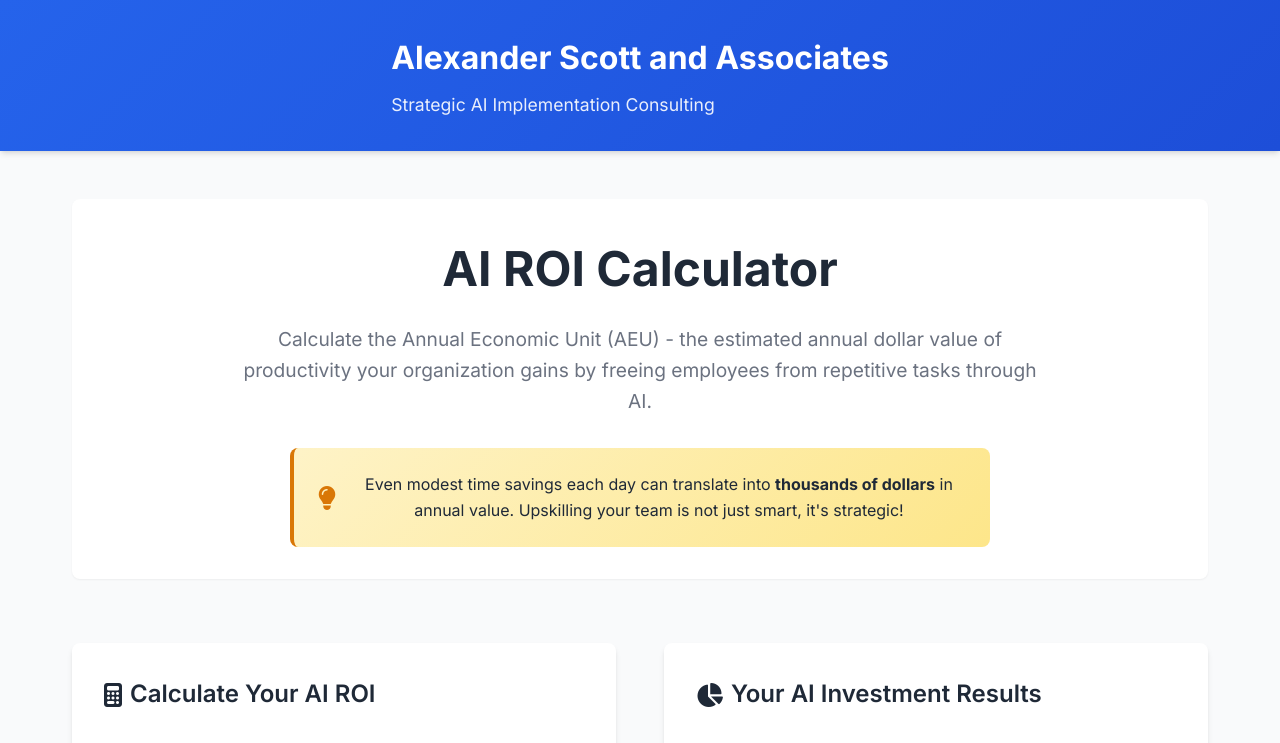
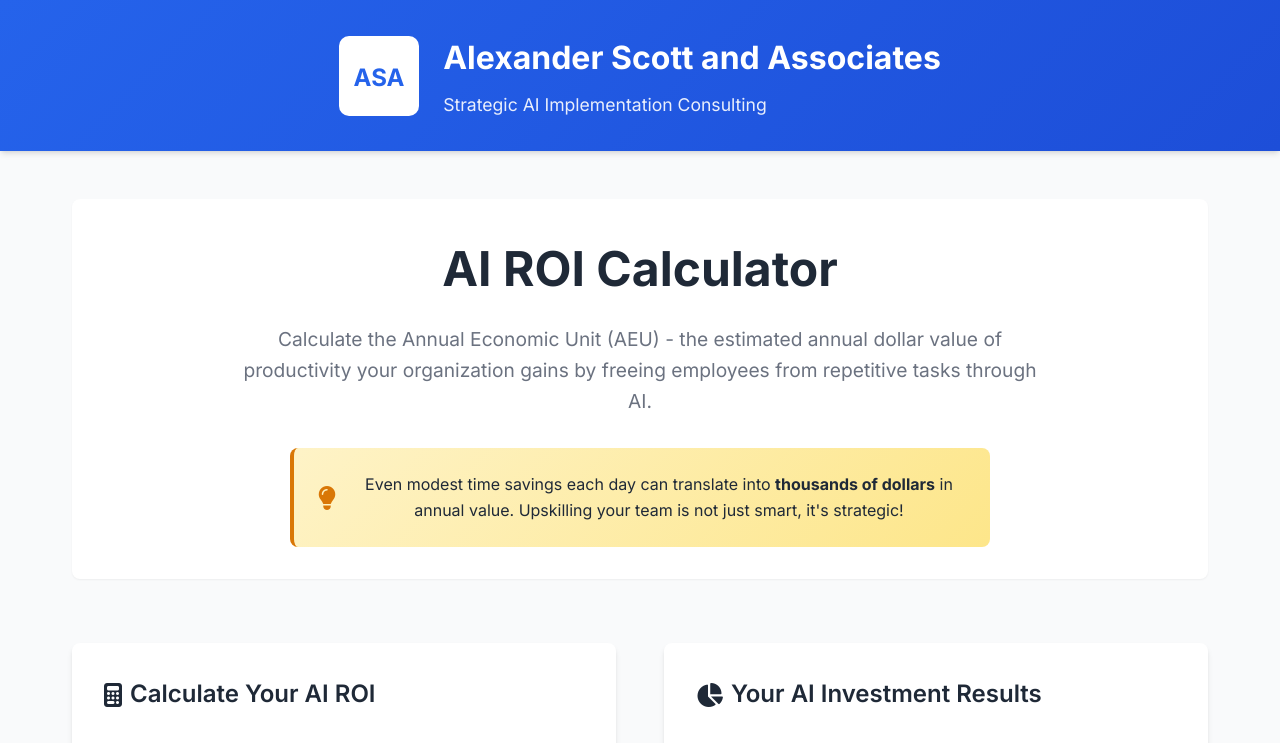
Before and after one commit to AlexWCAIII/AI-ROI-Calculator-SMB, a plain HTML site: page index.html in a window 1280 px wide. Shown: the top 743 px of the page. Drawn offline with nearby package versions, Linux system fonts and the light colour scheme.

Commit message:
Add logo SVG to header
Added a logo SVG to the header section.

```diff
--- a/index.html
+++ b/index.html
@@ -441,6 +441,10 @@ body {
         <div class="container">
             <div class="header-content">
                 <div class="logo">
+                                            <svg class="logo-image" width="80" height="80" viewBox="0 0 80 80" xmlns="http://www.w3.org/2000/svg">
+                            <rect width="80" height="80" fill="#ffffff" rx="10"/>
+                            <text x="40" y="50" font-family="Inter, sans-serif" font-size="24" font-weight="bold" fill="#2563eb" text-anchor="middle">ASA</text>
+                        </svg>
                     <div class="logo-text">
                         <h1>Alexander Scott and Associates</h1>
                         <p>Strategic AI Implementation Consulting</p>
```
